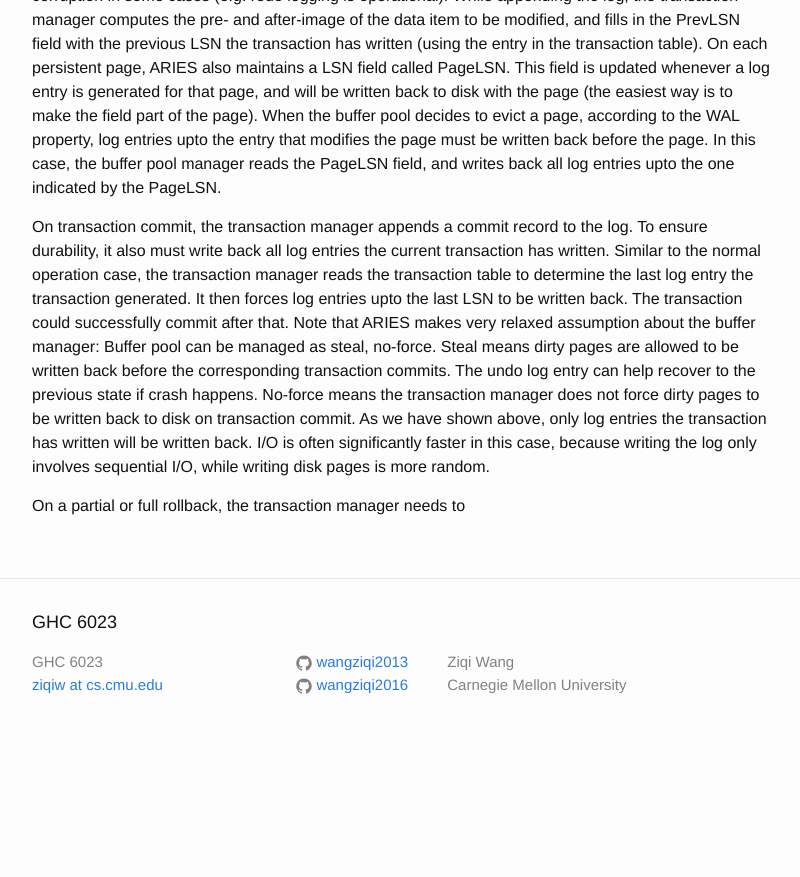
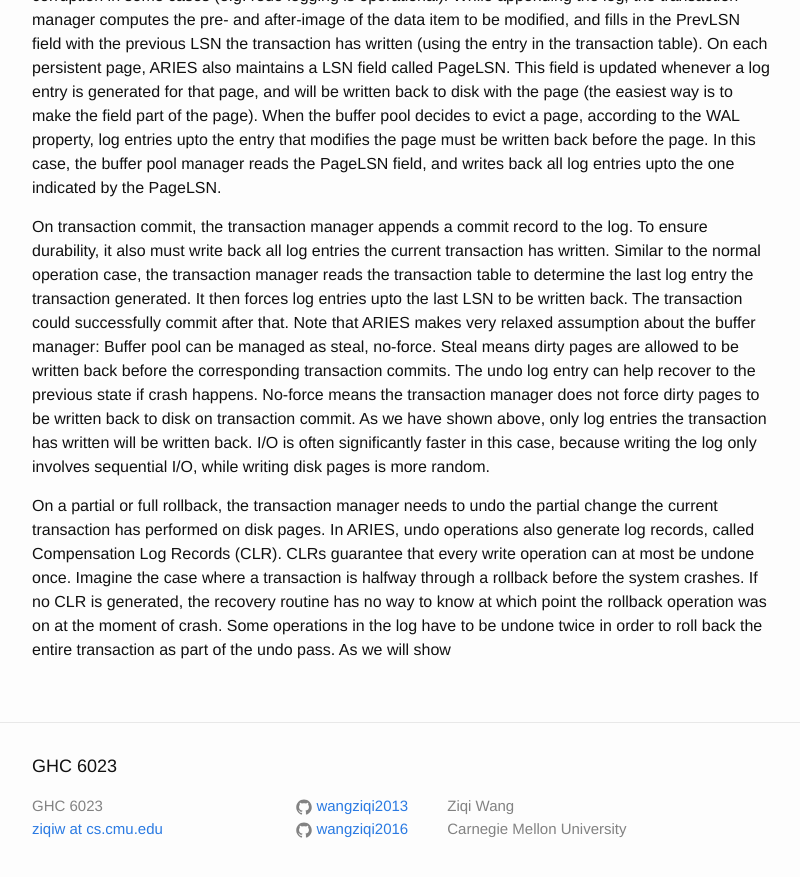
Before and after one commit to wangziqi2013/wangziqi2013.github.io, a Jekyll site: the page built from _posts/2019-01-31-aries.markdown, in a window 1280 px wide and 900 px high, scrolled down 1813 px. Shown: the top 877 px of the window, without its empty margins (238-1038 px from the left). Built offline with Jekyll 4.4.1, drawn with Linux system fonts in a browser that asks for light colours; before the commit the page ends 2569 px from its top, so only the background shows below that.

Commit message:
Adding CLR

```diff
--- a/_posts/2019-01-31-aries.markdown
+++ b/_posts/2019-01-31-aries.markdown
@@ -78,4 +78,9 @@ to be written back to disk on transaction commit. As we have shown above, only l
 will be written back. I/O is often significantly faster in this case, because writing the log only involves sequential I/O,
 while writing disk pages is more random.
 
-On a partial or full rollback, the transaction manager needs to
+On a partial or full rollback, the transaction manager needs to undo the partial change the current transaction has performed
+on disk pages. In ARIES, undo operations also generate log records, called Compensation Log Records (CLR). CLRs guarantee
+that every write operation can at most be undone once. Imagine the case where a transaction is halfway through a rollback
+before the system crashes. If no CLR is generated, the recovery routine has no way to know at which point the rollback
+operation was on at the moment of crash. Some operations in the log have to be undone twice in order to roll back the entire
+transaction as part of the undo pass. As we will show
```
